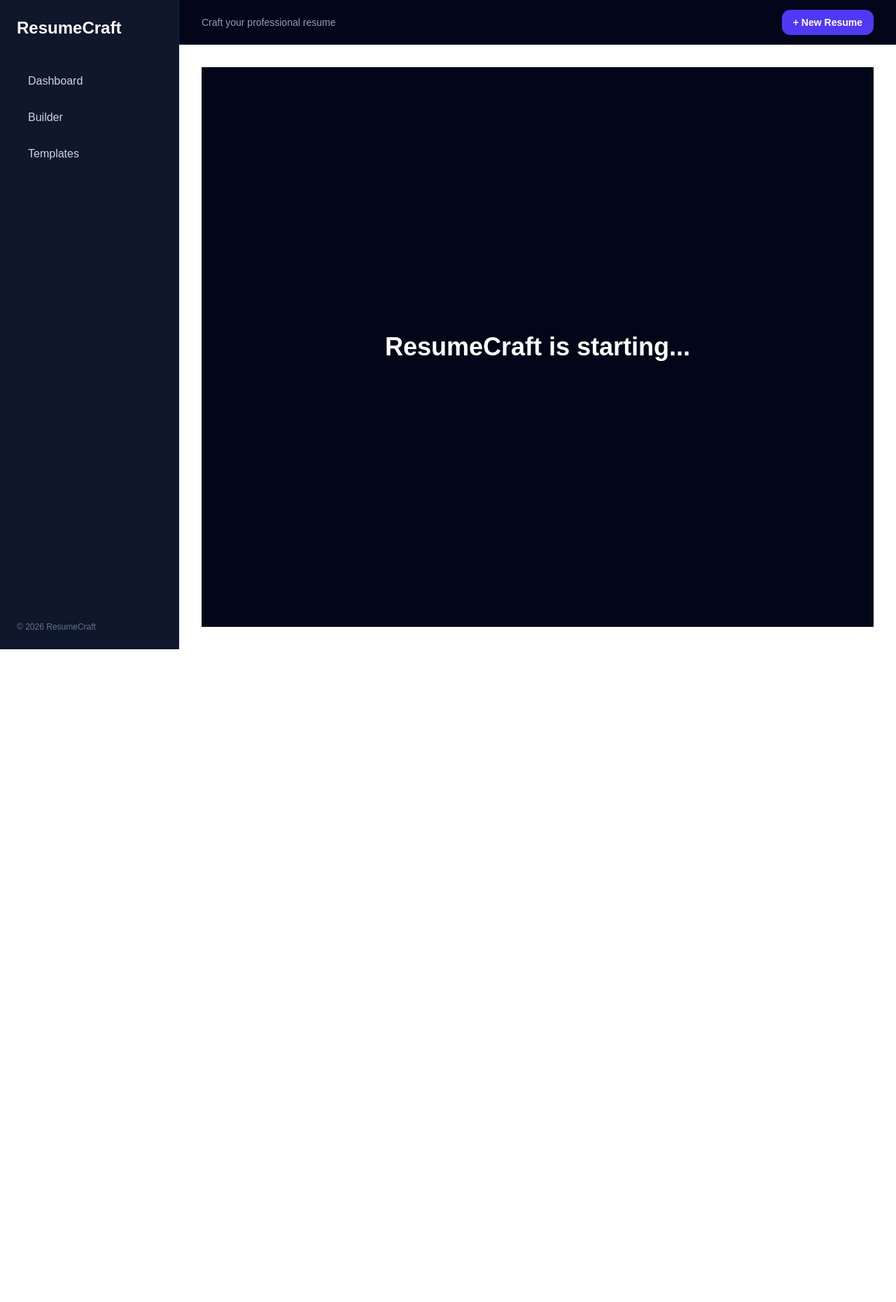
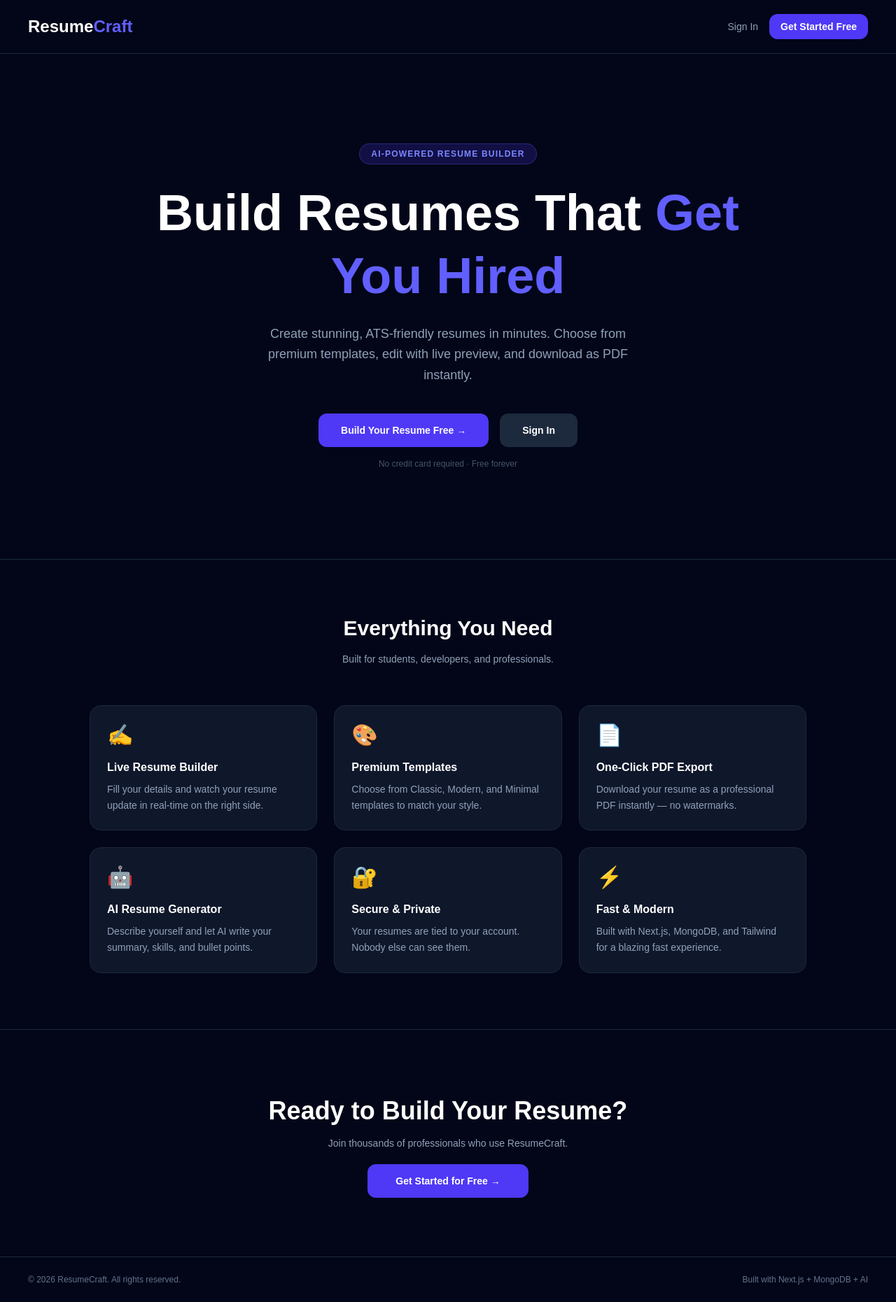
Before and after one commit to bramhagulavani/ResumeCraft, a Next.js app: page / in a window 1280 px wide. Shown: the whole page at 70% size. Before the commit the page ends 928 px from the top, so only its background shows below. Built offline with nearby package versions, Linux system fonts and the light colour scheme.

Commit message:
feat: integrate Clerk authentication, updated the landing page, cleaned the directory

```diff
--- /dev/null
+++ b/app/(dashboard)/layout.tsx
@@ -0,0 +1,18 @@
+import Sidebar from "@/components/layout/Sidebar";
+import Topbar from "@/components/layout/Topbar";
+
+export default function DashboardLayout({
+  children,
+}: {
+  children: React.ReactNode;
+}) {
+  return (
+    <div className="min-h-screen flex bg-slate-950 text-white">
+      <Sidebar />
+      <div className="flex-1 flex flex-col">
+        <Topbar />
+        <main className="flex-1 p-8">{children}</main>
+      </div>
+    </div>
+  );
+}
--- a/app/layout.tsx
+++ b/app/layout.tsx
@@ -1,11 +1,9 @@
 import "./globals.css";
 import { ClerkProvider } from "@clerk/nextjs";
-import Sidebar from "@/components/layout/Sidebar";
-import Topbar from "@/components/layout/Topbar";
 
 export const metadata = {
   title: "ResumeCraft",
-  description: "Premium Resume Builder SaaS",
+  description: "AI-Powered Resume Builder",
 };
 
 export default function RootLayout({
@@ -17,13 +15,7 @@
     <ClerkProvider>
       <html lang="en">
         <body className="bg-slate-950 text-white">
-          <div className="min-h-screen flex">
-            <Sidebar />
-            <div className="flex-1 flex flex-col">
-              <Topbar />
-              <main className="flex-1 p-8">{children}</main>
-            </div>
-          </div>
+          {children}
         </body>
       </html>
     </ClerkProvider>
--- a/app/page.tsx
+++ b/app/page.tsx
@@ -1,9 +1,147 @@
-export default function Home() {
+import Link from "next/link";
+
+export default function LandingPage() {
   return (
-    <div className="min-h-screen flex items-center justify-center bg-slate-950 text-white">
-      <h1 className="text-4xl font-bold">
-        ResumeCraft is starting...
-      </h1>
+    <div className="min-h-screen bg-slate-950 text-white">
+
+      {/* NAVBAR */}
+      <nav className="flex items-center justify-between px-10 py-5 border-b border-slate-800">
+        <div className="text-2xl font-bold text-white">
+          Resume<span className="text-indigo-500">Craft</span>
+        </div>
+        <div className="flex items-center gap-4">
+          <Link
+            href="/sign-in"
+            className="text-slate-400 hover:text-white text-sm transition"
+          >
+            Sign In
+          </Link>
+          <Link
+            href="/sign-up"
+            className="px-4 py-2 bg-indigo-600 hover:bg-indigo-500 text-white rounded-xl text-sm font-semibold transition"
+          >
+            Get Started Free
+          </Link>
+        </div>
+      </nav>
+
+      {/* HERO SECTION */}
+      <section className="flex flex-col items-center justify-center text-center px-6 py-32">
+        <div className="inline-block px-4 py-1.5 bg-indigo-600/20 border border-indigo-500/30 rounded-full text-indigo-400 text-xs font-semibold mb-6 tracking-widest uppercase">
+          AI-Powered Resume Builder
+        </div>
+
+        <h1 className="text-5xl md:text-7xl font-bold text-white leading-tight max-w-4xl">
+          Build Resumes That
+          <span className="text-indigo-500"> Get You Hired</span>
+        </h1>
+
+        <p className="mt-6 text-slate-400 text-lg max-w-xl leading-relaxed">
+          Create stunning, ATS-friendly resumes in minutes.
+          Choose from premium templates, edit with live preview,
+          and download as PDF instantly.
+        </p>
+
+        <div className="flex items-center gap-4 mt-10">
+          <Link
+            href="/sign-up"
+            className="px-8 py-3.5 bg-indigo-600 hover:bg-indigo-500 text-white rounded-xl font-semibold text-sm transition"
+          >
+            Build Your Resume Free →
+          </Link>
+          <Link
+            href="/sign-in"
+            className="px-8 py-3.5 bg-slate-800 hover:bg-slate-700 text-white rounded-xl font-semibold text-sm transition"
+          >
+            Sign In
+          </Link>
+        </div>
+
+        <p className="mt-4 text-slate-600 text-xs">
+          No credit card required · Free forever
+        </p>
+      </section>
+
+      {/* FEATURES SECTION */}
+      <section className="px-10 py-20 border-t border-slate-800">
+        <h2 className="text-3xl font-bold text-center mb-4">
+          Everything You Need
+        </h2>
+        <p className="text-slate-400 text-center mb-14 text-sm">
+          Built for students, developers, and professionals.
+        </p>
+
+        <div className="grid grid-cols-1 md:grid-cols-3 gap-6 max-w-5xl mx-auto">
+          {[
+            {
+              icon: "✍️",
+              title: "Live Resume Builder",
+              desc: "Fill your details and watch your resume update in real-time on the right side.",
+            },
+            {
+              icon: "🎨",
+              title: "Premium Templates",
+              desc: "Choose from Classic, Modern, and Minimal templates to match your style.",
+            },
+            {
+              icon: "📄",
+              title: "One-Click PDF Export",
+              desc: "Download your resume as a professional PDF instantly — no watermarks.",
+            },
+            {
+              icon: "🤖",
+              title: "AI Resume Generator",
+              desc: "Describe yourself and let AI write your summary, skills, and bullet points.",
+            },
+            {
+              icon: "🔐",
+              title: "Secure & Private",
+              desc: "Your resumes are tied to your account. Nobody else can see them.",
+            },
+            {
+              icon: "⚡",
+              title: "Fast & Modern",
+              desc: "Built with Next.js, MongoDB, and Tailwind for a blazing fast experience.",
+            },
+          ].map((feature, i) => (
+            <div
+              key={i}
+              className="bg-slate-900 border border-slate-800 rounded-2xl p-6 hover:border-indigo-500/40 transition"
+            >
+              <div className="text-3xl mb-4">{feature.icon}</div>
+              <h3 className="text-white font-semibold mb-2">{feature.title}</h3>
+              <p className="text-slate-400 text-sm leading-relaxed">
+                {feature.desc}
+              </p>
+            </div>
+          ))}
+        </div>
+      </section>
+
+      {/* CTA SECTION */}
+      <section className="px-10 py-24 border-t border-slate-800 text-center">
+        <h2 className="text-4xl font-bold mb-4">
+          Ready to Build Your Resume?
+        </h2>
+        <p className="text-slate-400 mb-8 text-sm">
+          Join thousands of professionals who use ResumeCraft.
+        </p>
+        <Link
+          href="/sign-up"
+          className="px-10 py-4 bg-indigo-600 hover:bg-indigo-500 text-white rounded-xl font-semibold text-sm transition"
+        >
+          Get Started for Free →
+        </Link>
+      </section>
+
+      {/* FOOTER */}
+      <footer className="border-t border-slate-800 px-10 py-6 flex items-center justify-between text-slate-500 text-xs">
+        <div>
+          © {new Date().getFullYear()} ResumeCraft. All rights reserved.
+        </div>
+        <div>Built with Next.js + MongoDB + AI</div>
+      </footer>
+
     </div>
   );
 }
```
Also changed, not shown: app/(dashboard)/builder/page.tsx (renamed from app/builder/page.tsx), app/(dashboard)/dashboard/page.tsx (renamed from app/dashboard/page.tsx), app/(dashboard)/resume/[id]/ResumeDownloadButton.tsx (renamed from app/resume/[id]/ResumeDownloadButton.tsx), app/(dashboard)/resume/[id]/page.tsx (renamed from app/resume/[id]/page.tsx), app/(dashboard)/templates/page.tsx (renamed from app/templates/page.tsx).
